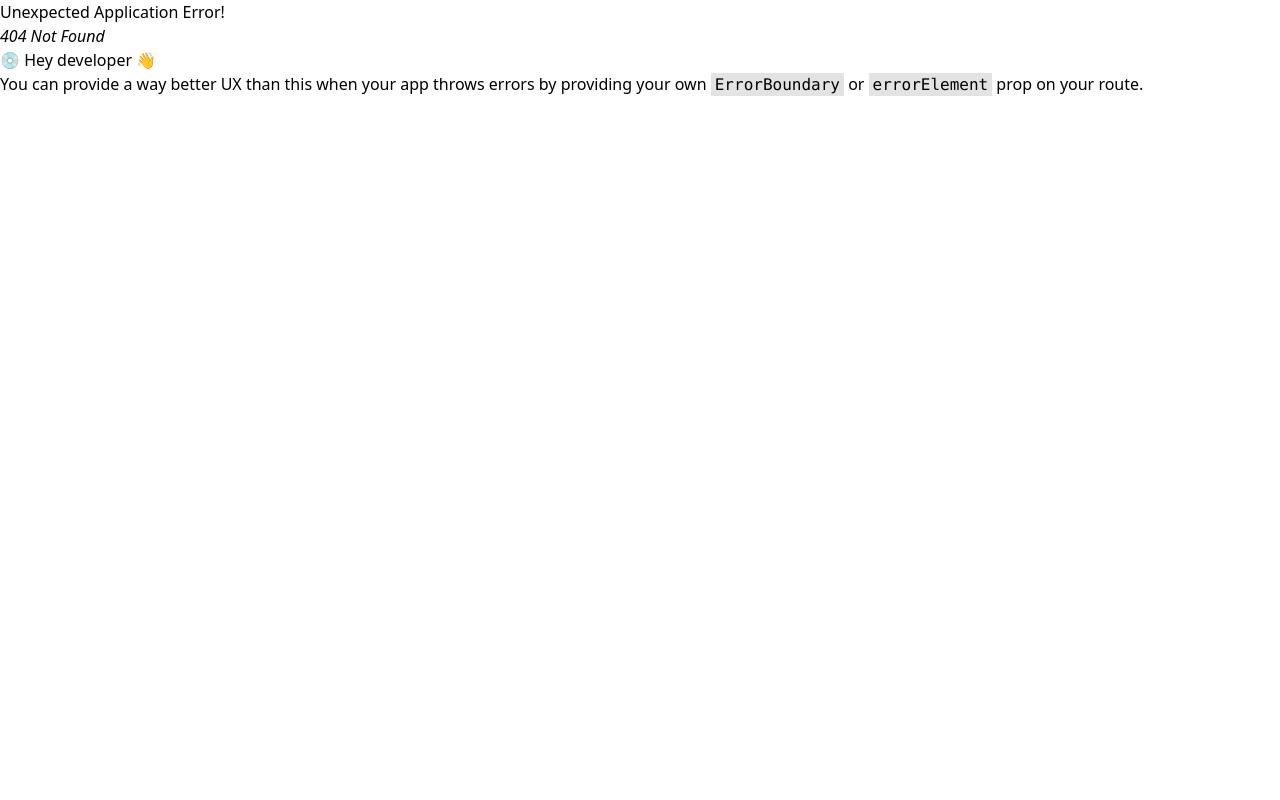
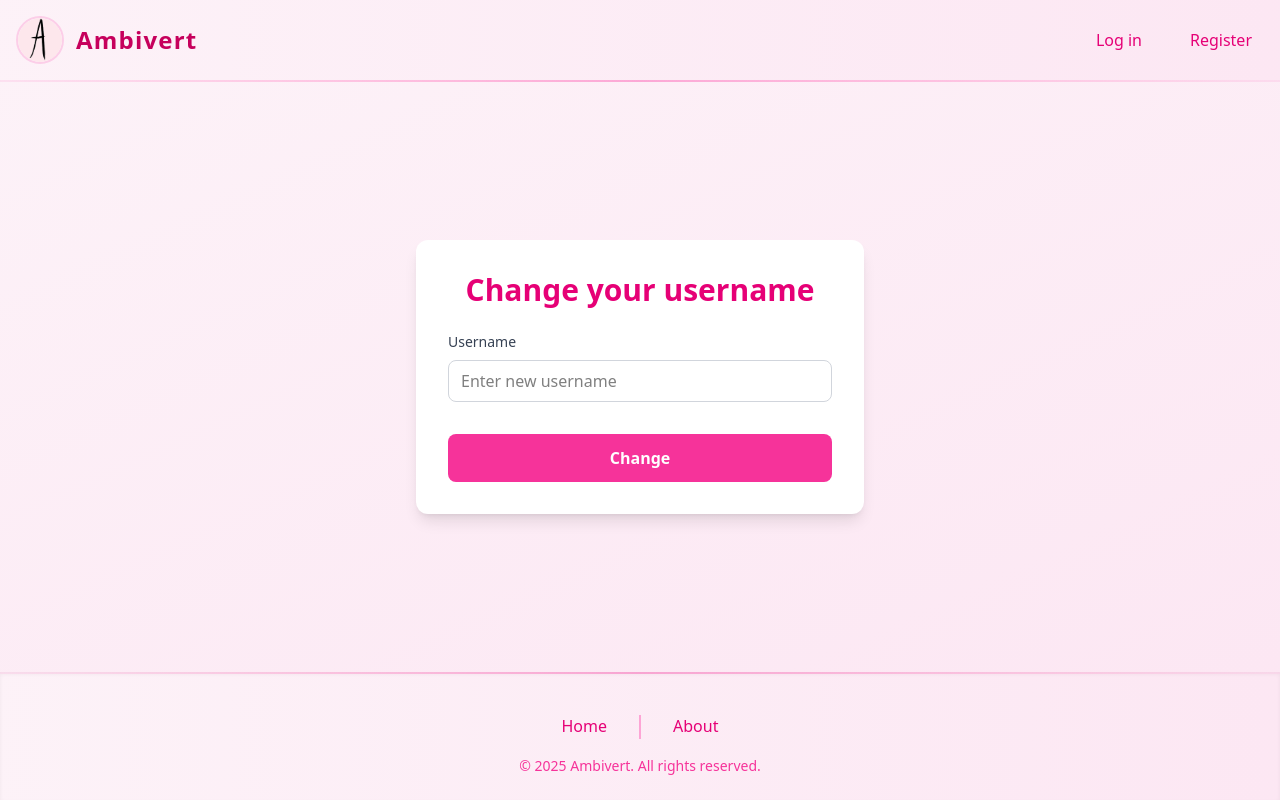
Before and after one commit to Xzizide/ambivert, a React (Vite) app: page /modifyuser in a window 1280 px wide. Before the commit this address had no page. Built offline with nearby package versions, Linux system fonts and the light colour scheme.

Commit message:
Added a put endpoint to change username

```diff
--- a/src/components/Header.jsx
+++ b/src/components/Header.jsx
@@ -35,9 +35,18 @@ export default function Header() {
         </Link>
         {isLoggedIn ? (
           <nav className="flex items-center space-x-6">
-            <p className="text-pink-600 font-medium mr-10">
+            <p className="text-pink-600 font-bold mr-10">
               Welcome {clientData && clientData.username}
             </p>
+            <Link
+              to="/modifyuser"
+              className="relative group text-pink-600 font-medium px-3 py-2 rounded-lg hover:bg-pink-100 transition-all duration-300 ease-in-out"
+            >
+              <span className="relative">
+                Change username
+                <span className="absolute bottom-0 left-0 w-0 h-0.5 bg-pink-600 transition-all duration-300 group-hover:w-full"></span>
+              </span>
+            </Link>
             <button
               onClick={() => logoutClient()}
               className="relative group text-pink-600 font-medium px-3 py-2 rounded-lg hover:bg-pink-100 transition-all duration-300 ease-in-out cursor-pointer"
--- a/src/components/VideoFrame.jsx
+++ b/src/components/VideoFrame.jsx
@@ -24,7 +24,7 @@ export default function VideoFrame({ client_id, src }) {
   }, []);
 
   return (
-    <div className="relative w-64 h-48 border-2 border-gray-400 rounded-lg overflow-hidden">
+    <div className="relative w-80 h-60 border-2 border-gray-400 rounded-lg overflow-hidden">
       <video
         ref={ref}
         src={src}
@@ -35,7 +35,7 @@ export default function VideoFrame({ client_id, src }) {
 
       <button
         onClick={handleMuteAudio}
-        className="absolute bottom-2 left-2 bg-black bg-opacity-50 text-white px-2 py-1 rounded-md text-xs"
+        className="absolute bottom-2 left-2 bg-pink-600 bg-opacity-50 text-white px-2 py-1 rounded-md text-xs"
       >
         {muteAudioText}
       </button>
--- a/src/main.jsx
+++ b/src/main.jsx
@@ -6,6 +6,7 @@ import Home from "./pages/Home.jsx";
 import ChatRoom from "./pages/ChatRoom.jsx";
 import Register from "./pages/Register.jsx";
 import Login from "./pages/Login.jsx";
+import ModifyUser from "./pages/ModifyUser.jsx";
 
 const router = createBrowserRouter([
   {
@@ -28,6 +29,10 @@ const router = createBrowserRouter([
         path: "/login",
         element: <Login />,
       },
+      {
+        path: "/modifyuser",
+        element: <ModifyUser />,
+      },
     ],
   },
 ]);
--- a/src/pages/ChatRoom.jsx
+++ b/src/pages/ChatRoom.jsx
@@ -134,14 +134,14 @@ export default function ChatRoom() {
 
   return (
     <main className="bg-pink-100 flex-auto flex">
-      <div className="grid grid-cols-3 gap-3 m-3">
+      <div className="grid grid-cols-1 md:grid-cols-2 lg:grid-cols-4 gap-8 m-20">
         {Object.entries(clients).map(([id, blob]) => {
           return <VideoFrame key={id} client_id={id} src={blob}></VideoFrame>;
         })}
       </div>
 
-      <div className=" w-100 mx-auto mr-0 bg-white overflow-hidden">
-        <div className="p-4 h-9/10 overflow-y-auto">
+      <div className="w-100 mx-auto mr-0 bg-white flex flex-col max-h-177">
+        <div className="p-4 flex-grow overflow-y-auto">
           {messages.map((message) => (
             <div
               key={message.id}
--- /dev/null
+++ b/src/pages/ModifyUser.jsx
@@ -0,0 +1,76 @@
+import React from "react";
+import { useState } from "react";
+import accountStorage from "../components/TokenStorage";
+import { useNavigate } from "react-router-dom";
+
+export default function ModifyUser() {
+  const { token } = accountStorage();
+  const clientData = accountStorage((state) => state.clientData);
+  const getClientData = accountStorage((state) => state.getClientData);
+  const isLoggedIn = !!token;
+
+  const [newUsername, setNewUsername] = useState("");
+
+  async function handleSubmit(e) {
+    e.preventDefault();
+
+    try {
+      const response = await fetch(
+        "http://localhost:8000/v1/account/user/modify",
+        {
+          method: "PUT",
+          headers: {
+            Authorization: `Bearer ${token}`,
+            "Content-Type": "application/json",
+          },
+          body: JSON.stringify({ username: newUsername }),
+        }
+      );
+      if (!response.ok) {
+        throw new Error(`HTTP ERROR ${response.status}`);
+      } else {
+        getClientData();
+      }
+    } catch (error) {
+      console.error("Failed change username:", error);
+    }
+  }
+
+  return (
+    <main className="flex-auto bg-gradient-to-br from-pink-50 to-pink-100 flex items-center justify-center p-4">
+      <div className="w-full max-w-md bg-white rounded-xl shadow-lg p-8 space-y-6">
+        <h2 className="text-center text-3xl font-bold text-pink-600 mb-6">
+          Change your username
+        </h2>
+
+        <form onSubmit={handleSubmit} className="space-y-4">
+          <div>
+            <label
+              htmlFor="username"
+              className="block text-sm font-medium text-gray-700 mb-2"
+            >
+              Username
+            </label>
+            <input
+              type="username"
+              id="username"
+              name="username"
+              value={newUsername}
+              onChange={(e) => setNewUsername(e.target.value)}
+              required
+              className="w-full px-3 py-2 border border-gray-300 rounded-lg focus:outline-none focus:ring-2 focus:ring-pink-500 transition-all duration-300"
+              placeholder="Enter new username"
+            />
+          </div>
+
+          <button
+            type="submit"
+            className="w-full bg-pink-500 text-white py-3 rounded-lg hover:bg-pink-600 transition-colors duration-300 font-semibold mt-4"
+          >
+            Change
+          </button>
+        </form>
+      </div>
+    </main>
+  );
+}
```
Also changed, not shown: 2 other files (tests, documents, lock files or other folders).
